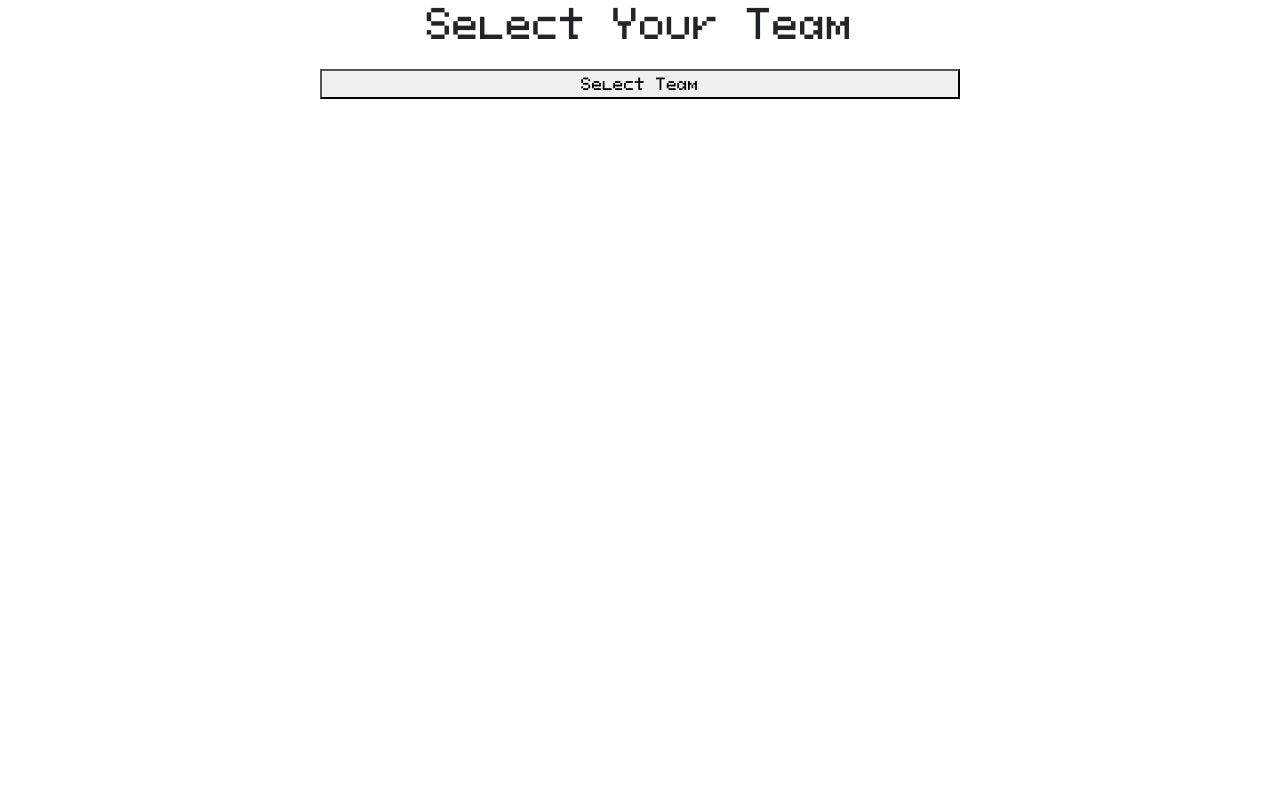
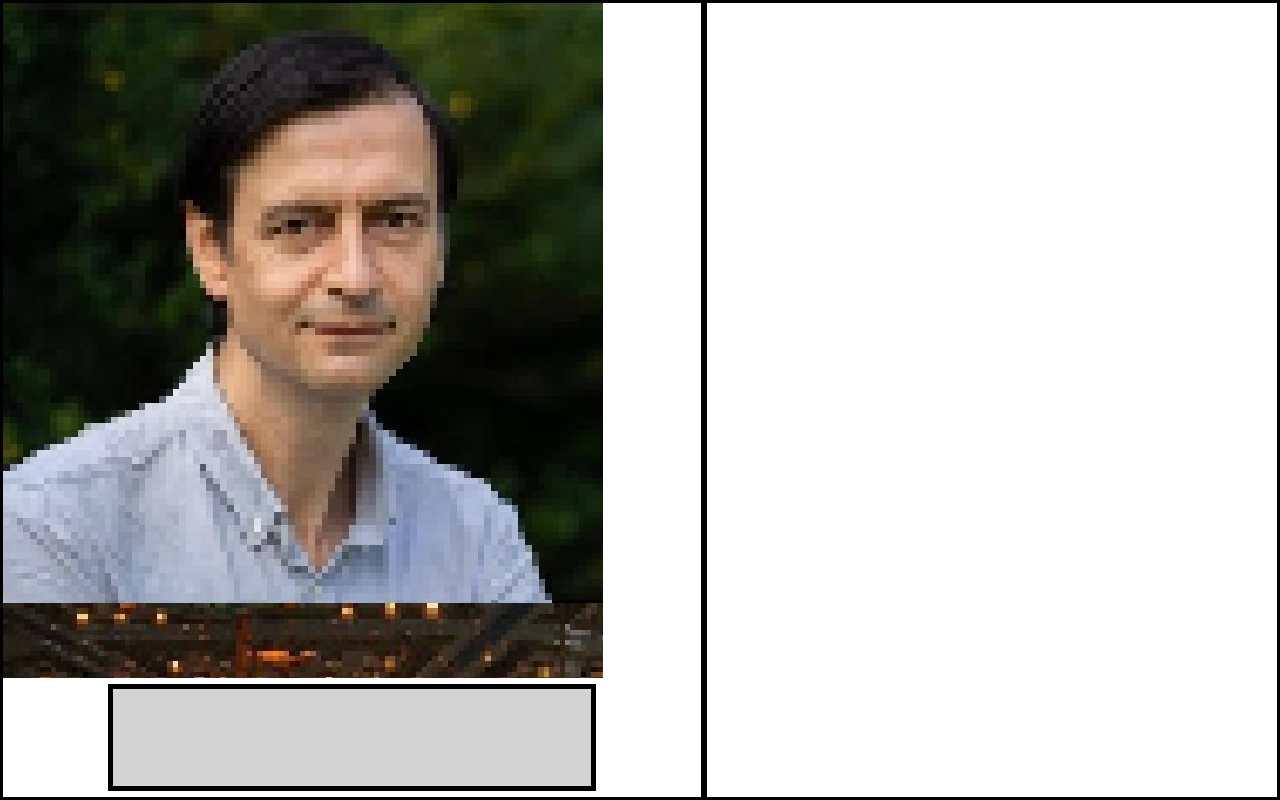
Before and after one commit to Pndablob/UMassShowdown, a React (Create React App) app: page /teamSelect in a window 1280 px wide. Built offline with nearby package versions, Linux system fonts and the light colour scheme.

Commit message:
started team select

```diff
--- a/src/Game/Professors/Golin250.ts
+++ b/src/Game/Professors/Golin250.ts
@@ -1,9 +1,13 @@
-export default {
+import image from '../../Assets/Golin.jpeg';
+
+const prof = {
     name: "Mordecai Golin",
     attack: 0,
     health: 0,
     maxHealth: 0,
     moves: [],
-    picture: "",
+    picture: image,
     id: 6,
-}
+};
+
+export default prof;
--- a/src/Game/Professors/Minea220.ts
+++ b/src/Game/Professors/Minea220.ts
@@ -1,9 +1,13 @@
-export default {
+import image from '../../Assets/Minea.jpeg';
+
+const prof = {
     name: "Marius Minea",
     attack: 0,
     health: 0,
     maxHealth: 0,
     moves: [],
-    picture: "",
+    picture: image,
     id: 9,
 }
+
+export default prof;
--- a/src/MessageBox/MessageBox.module.css
+++ b/src/MessageBox/MessageBox.module.css
@@ -1,5 +1,5 @@
 .message-box {
-  width: 50%;
+  width: 70%;
   height: 90%;
   border-radius: 0;
   border-width: 5px;
--- a/src/Root/Root.tsx
+++ b/src/Root/Root.tsx
@@ -8,12 +8,13 @@ import LevelSelect from '../LevelSelect/LevelSelect';
 import TeamSelect from '../TeamSelectScreen/TeamSelectScreen';
 import GlobalState from '../GlobalState/GlobalState';
 
-import Anderson0 from '../Game/Professors/Anderson0';
+import Marius220 from '../Game/Professors/Minea220';
+import Golin250 from '../Game/Professors/Golin250';
 
 export default function Root() {
   const [globalState, setGlobalState] = useState<GlobalState>({
     levelsUnlocked: ["110"],
-    charactersUnlocked: [Anderson0],
+    charactersUnlocked: [Marius220, Golin250],
   });
 
  const router = useMemo(() => {
--- /dev/null
+++ b/src/TeamSelectScreen/Profile.tsx
@@ -0,0 +1,5 @@
+import ProfessorTemplate from "../Game/ProfessorTemplate";
+
+export default function Profile({prof}: {prof: ProfessorTemplate}) {
+  return <div/>
+}
--- a/src/TeamSelectScreen/TeamSelectScreen.module.css
+++ b/src/TeamSelectScreen/TeamSelectScreen.module.css
@@ -1,9 +1,40 @@
 .container {
   width: 100vw;
   height: 100vh;
+  display: flex;
+  flex-direction:row;
 }
 
 .header {
   text-align: center;
   font-family: PixeloidMono;
 }
+
+.left-container {
+  width: 55%;
+  height: 100%;
+  margin: 0;
+  border-style: solid;
+  border-color: black;
+}
+
+.right-container {
+  width: 45%;
+  height: 100%;
+  margin: 0;
+  border-style: solid;
+  border-color: black;
+}
+
+.message-container {
+  height: 15%;
+  align-content: center;
+  width: 100%;
+}
+
+.professor-container {
+  overflow-y: scroll;
+  height: 85%;
+  width: 100%;
+  margin: 0 auto;
+}
--- a/src/TeamSelectScreen/TeamSelectScreen.tsx
+++ b/src/TeamSelectScreen/TeamSelectScreen.tsx
@@ -1,11 +1,19 @@
-import React from 'react';
+import React, { Dispatch, SetStateAction } from 'react';
 import RetroLink from '../RetroButton/RetroLink';
 import styles from './TeamSelectScreen.module.css';
 import { Link } from 'react-router-dom';
 import { BattleInitArgs } from '../BattleScreen/BattleScreen';
 import Anderson0 from '../Game/Professors/Anderson0';
+import GlobalState from '../GlobalState/GlobalState';
+import ProfessorTemplate from '../Game/ProfessorTemplate';
+import MessageBox from '../MessageBox/MessageBox';
 
-function TeamSelect({globalState, setGlobalState}: any) {
+interface TeamSelectArgs {
+  globalState: GlobalState;
+  setGlobalState: Dispatch<SetStateAction<GlobalState>>;
+}
+
+function TeamSelect({globalState, setGlobalState}: TeamSelectArgs) {
   let battleInitState: BattleInitArgs = {
     opponent: "110",
     professorsChosen: [
@@ -15,8 +23,23 @@ function TeamSelect({globalState, setGlobalState}: any) {
 
   return (
     <div className={styles['container']}>
-      <h1 className={styles['header']}>Select Your Team</h1>
-      <RetroLink to="/battleScreen" state={battleInitState}>Select Team</RetroLink>
+      {/*<h1 className={styles['header']}>Select Your Team</h1>*/}
+      {/*<RetroLink to="/battleScreen" state={battleInitState}>Select Team</RetroLink>*/}
+      <div className={styles['left-container']}>
+        <div className={styles['professor-container']}>
+          { globalState.charactersUnlocked.map(
+            (template: ProfessorTemplate)=>{
+              return <div key={template.id}>
+                <img src={template.picture} alt={template.name}/>
+              </div>
+            }
+          )}
+        </div>
+        <div className={styles['message-container']}>
+          <MessageBox />
+        </div>
+      </div>
+      <div className={styles['right-container']}></div>
     </div>
   );
 }
```
Also changed, not shown: 1 other file (tests, documents, lock files or other folders).
